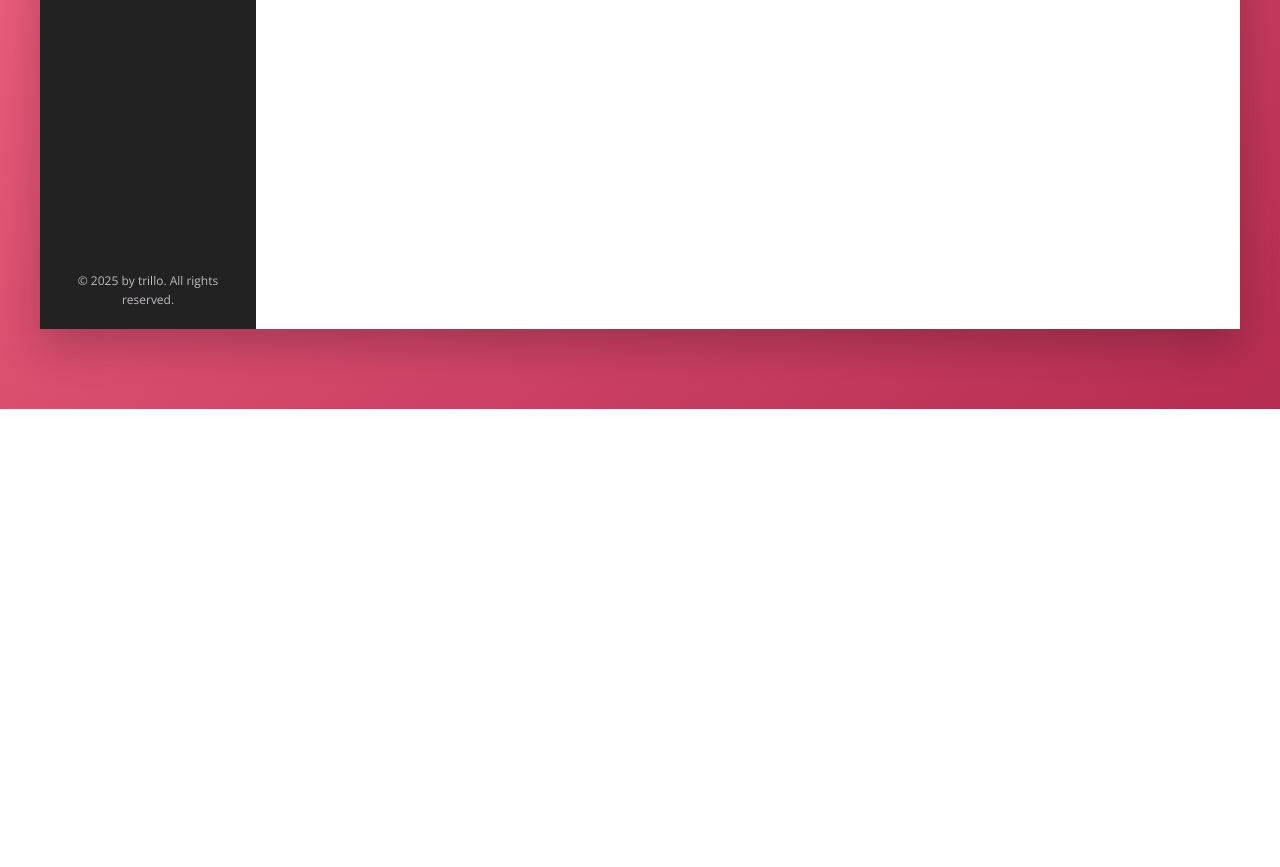
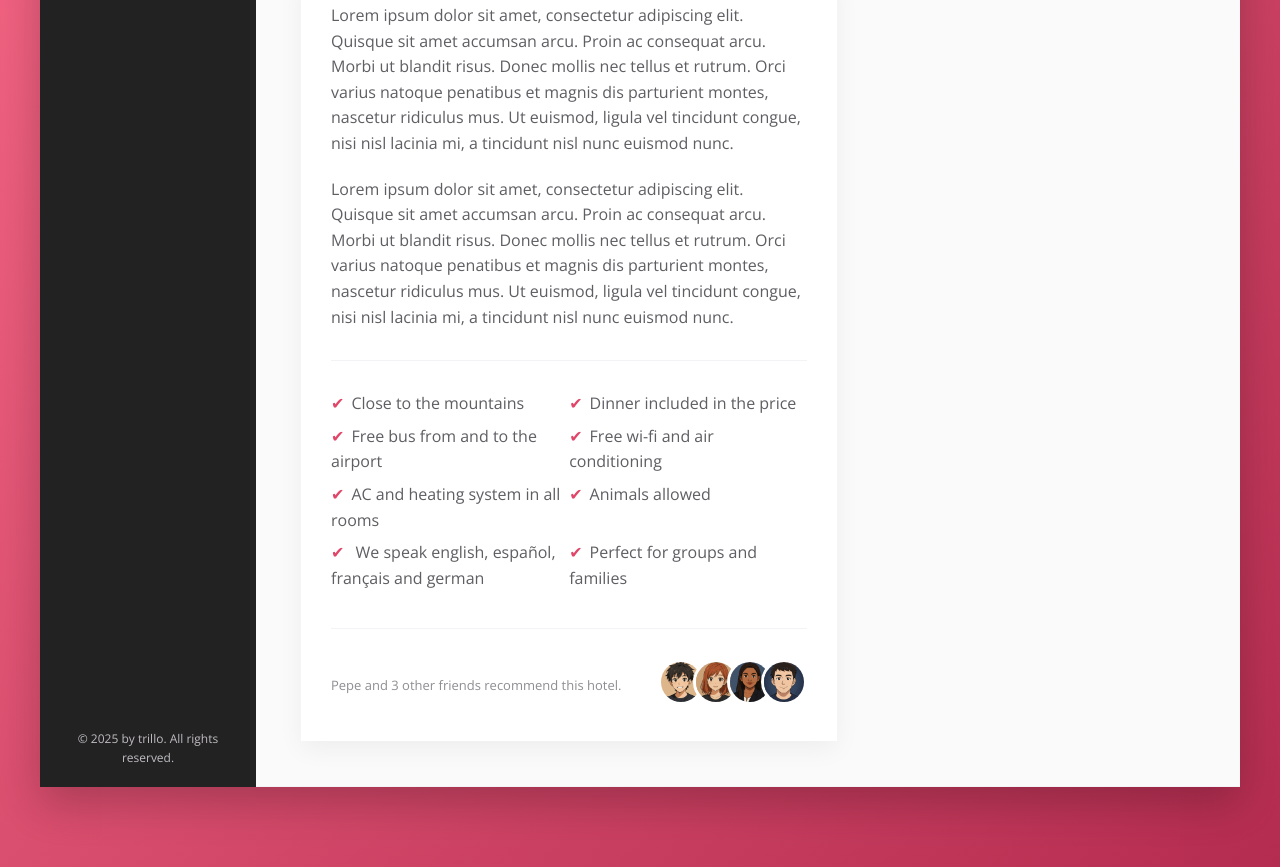
Before and after one commit to 6Mario6/css-flexbox-trillo-ui, a website: page index.html in a window 1280 px wide. Shown: the part 621-1488 px from the top of the page. Before the commit the page ends 1030 px from the top, so only its background shows below. Drawn offline with nearby package versions, Linux system fonts and the light colour scheme.

Commit message:
feat: update styling and layout for hotel details and user reviews section

```diff
--- a/index.html
+++ b/index.html
@@ -13,6 +13,7 @@
 
     <title>trillo &mdash; Your all-in-one booking app</title>
   </head>
+
   <body>
     <div class="container">
       <header class="header">
@@ -96,16 +97,15 @@
           <div class="gallery">
             <figure class="gallery__item">
               <img
-                src="img/hotel-1.jpg"
-                alt="Photo of hotel 1"
+                src="img/hotel-3.jpg"
+                alt="Photo of hotel 3"
                 class="gallery__photo"
               />
             </figure>
-
             <figure class="gallery__item">
               <img
-                src="img/hotel-3.jpg"
-                alt="Photo of hotel 3"
+                src="img/hotel-1.jpg"
+                alt="Photo of hotel 1"
                 class="gallery__photo"
               />
             </figure>
@@ -145,6 +145,67 @@
             <div class="overview__rating">
               <div class="overview__rating-average">10</div>
               <div class="overview__rating-count">900 votes</div>
+            </div>
+          </div>
+          <div class="detail">
+            <div class="description">
+              <p class="paragraph">
+                Lorem ipsum dolor sit amet, consectetur adipiscing elit. Quisque
+                sit amet accumsan arcu. Proin ac consequat arcu. Morbi ut
+                blandit risus. Donec mollis nec tellus et rutrum. Orci varius
+                natoque penatibus et magnis dis parturient montes, nascetur
+                ridiculus mus. Ut euismod, ligula vel tincidunt congue, nisi
+                nisl lacinia mi, a tincidunt nisl nunc euismod nunc.
+              </p>
+              <p class="paragraph">
+                Lorem ipsum dolor sit amet, consectetur adipiscing elit. Quisque
+                sit amet accumsan arcu. Proin ac consequat arcu. Morbi ut
+                blandit risus. Donec mollis nec tellus et rutrum. Orci varius
+                natoque penatibus et magnis dis parturient montes, nascetur
+                ridiculus mus. Ut euismod, ligula vel tincidunt congue, nisi
+                nisl lacinia mi, a tincidunt nisl nunc euismod nunc.
+              </p>
+              <ul class="list">
+                <li class="list__item">Close to the mountains</li>
+                <li class="list__item">Dinner included in the price</li>
+                <li class="list__item">Free bus from and to the airport</li>
+                <li class="list__item">Free wi-fi and air conditioning</li>
+                <li class="list__item">AC and heating system in all rooms</li>
+                <li class="list__item">Animals allowed</li>
+                <li class="list__item">
+                  We speak english, español, français and german
+                </li>
+                <li class="list__item">Perfect for groups and families</li>
+              </ul>
+              <div class="recommend">
+                <p class="recommend__count">
+                  Pepe and 3 other friends recommend this hotel.
+                </p>
+                <div class="recommend__friends">
+                  <img
+                    src="img/user-3.jpg"
+                    alt="Friend 1"
+                    class="recommend__photo"
+                  />
+                  <img
+                    src="img/user-4.jpg"
+                    alt="Friend 2"
+                    class="recommend__photo"
+                  />
+                  <img
+                    src="img/user-5.jpg"
+                    alt="Friend 3"
+                    class="recommend__photo"
+                  />
+                  <img
+                    src="img/user-6.jpg"
+                    alt="Friend 4"
+                    class="recommend__photo"
+                  />
+                </div>
+              </div>
+            </div>
+            <div class="user-reviews">User reviews</div>
           </div>
         </main>
       </div>
--- a/scss/_base.scss
+++ b/scss/_base.scss
@@ -15,7 +15,7 @@
   --shadow-dark: 0 1.6rem 4rem rgba(0, 0, 0, 0.22);
   --shadow-light: 0 0.8rem 2.4rem rgba(0, 0, 0, 0.05);
 
-  --line: 1px solid var(--color-grey-light-3);
+  --line: 1px solid var(--color-grey-light-2);
 }
 
 * {
--- a/scss/_components.scss
+++ b/scss/_components.scss
@@ -167,7 +167,7 @@
 .overview {
   display: flex;
   align-items: center;
-  border-bottom: 1px solid var(--color-grey-dark-2);
+  border-bottom: var(--line);
 
   &__heading {
     font-size: 2.5rem;
@@ -250,3 +250,46 @@
     box-shadow: none;
   }
 }
+
+.paragraph:not(:last-of-type) {
+  margin-bottom: 2rem;
+}
+
+.list {
+  list-style: none;
+  margin: 3rem 0;
+  padding: 3rem 0;
+  border-top: var(--line);
+  border-bottom: var(--line);
+  display: flex;
+  flex-wrap: wrap;
+  &__item {
+    flex: 0 0 50%;
+    margin-bottom: 0.7rem;
+  }
+  &__item::before {
+    content: "✔";
+    color: var(--color-primary);
+    margin-right: 0.7rem;
+  }
+}
+
+.recommend {
+  font-size: 1.3rem;
+  color: var(--color-grey-dark-3);
+  align-items: center;
+  display: flex;
+  &__count {
+    margin-right: auto;
+  }
+  &__photo {
+    height: 4rem;
+    width: 4rem;
+    border-radius: 50%;
+    border: 3px solid #fff;
+    box-sizing: content-box;
+    &:not(:last-child) {
+      margin-right: -1.5rem;
+    }
+  }
+}
--- a/scss/_layout.scss
+++ b/scss/_layout.scss
@@ -13,7 +13,7 @@
   font-size: 1.4rem;
   height: 7rem;
   background-color: #fff;
-  border-bottom: 1px solid var(--color-grey-dark-2);
+  border-bottom: var(--line);
 }
 
 .content {
@@ -31,5 +31,24 @@
 .hotel-view {
   background-color: #fff;
   flex: 1;
-  height: 80rem;
 }
+
+.detail {
+  display: flex;
+  padding: 4.5rem;
+  background-color: var(--color-grey-light-1);
+  border-bottom: var(--line);
+}
+
+.description {
+  font-size: 1.6rem;
+  flex: 0 0 60%;
+  margin-right: 4.5rem;
+  background-color: #fff;
+  box-shadow: var(--shadow-light);
+  padding: 3rem;
+}
+
+.user-reviews {
+  flex: 0 0 40%;
+}
```
Also changed, not shown: css/style.css, img/hotel-1.jpg, img/hotel-2.jpg, img/hotel-3.jpg, img/user-3.jpg (added), img/user-4.jpg (added), img/user-5.jpg (added), img/user-6.jpg (added).
